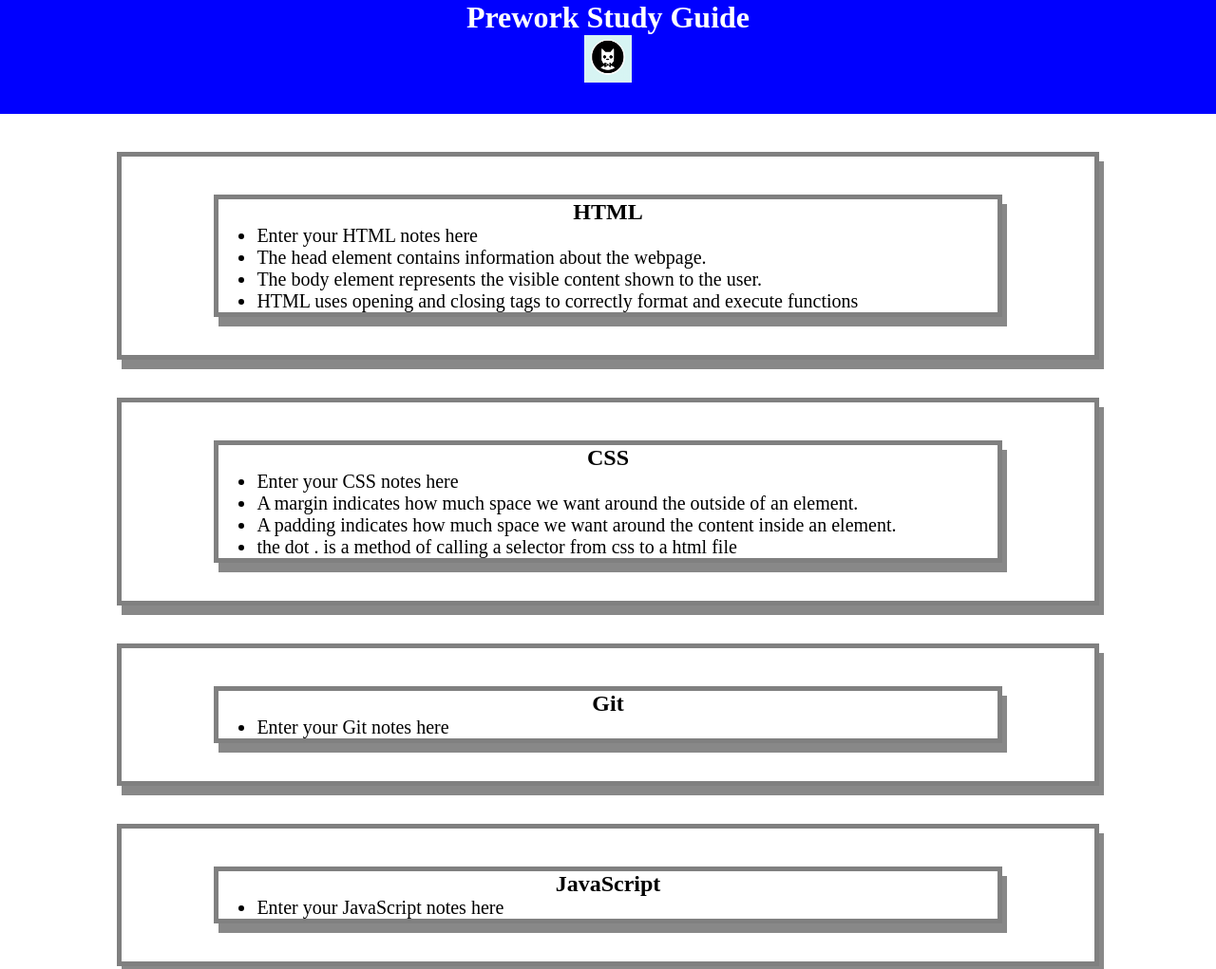
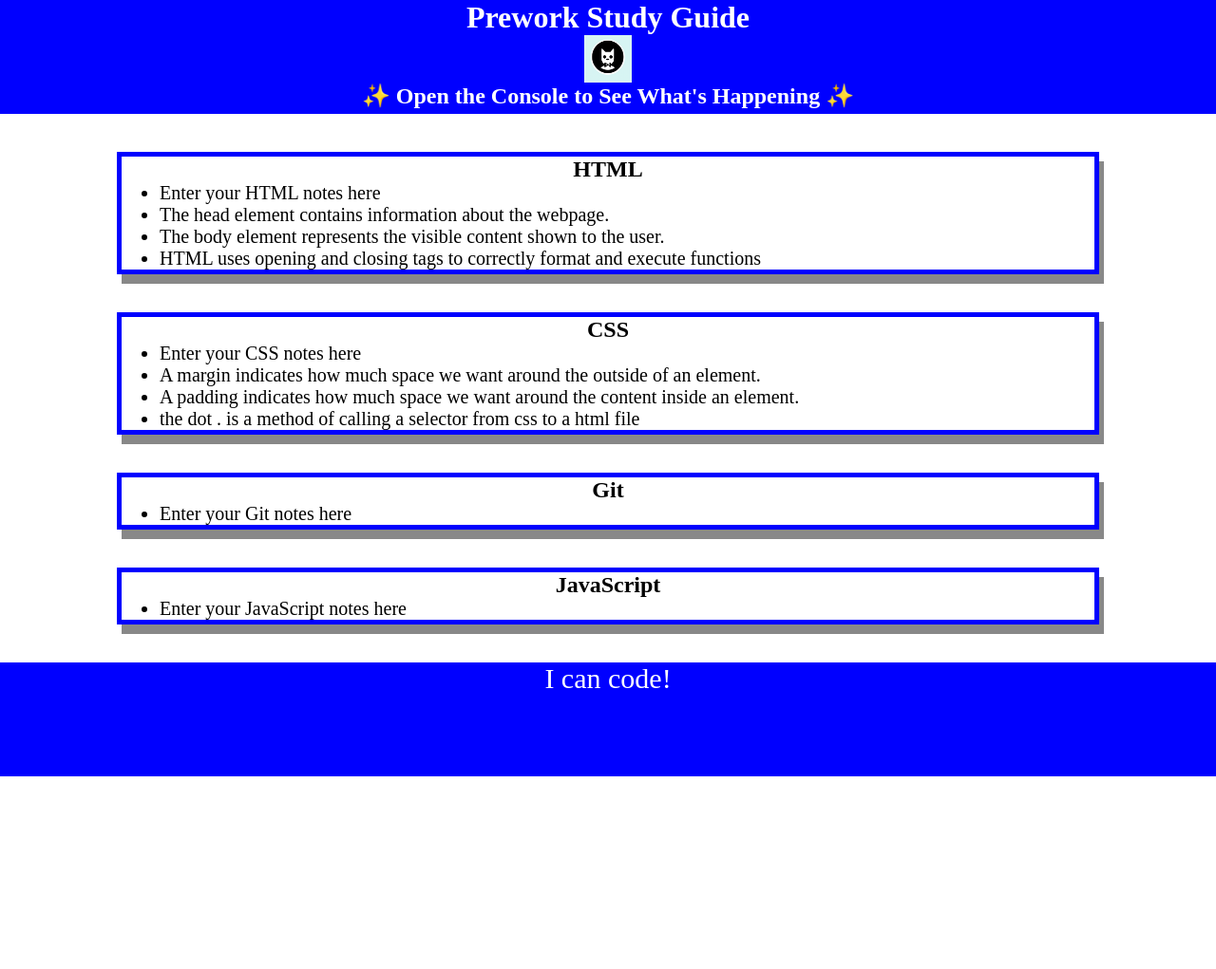
Before and after one commit to SouptheFull-Stack/prework-study-guide, a plain HTML site: page index.html in a window 1280 px wide. Shown: the top 1021 px of the page at 95% size. After the commit the page ends 818 px from the top, so only its background shows below. Drawn offline with Linux system fonts and the light colour scheme.

Commit message:
added a for loop with javascript

```diff
--- /dev/null
+++ b/assets/script.js
@@ -0,0 +1,19 @@
+const topics = ['HTML', 'CSS', 'Git', 'JavaScript'];
+
+for (let x = 0; x < topics.length; x++) {
+ console.log(topics[x]);
+}
+
+/*
+if (topic === 'HTML') {
+ console.log("Let's study HTML!");
+} else if (topic === 'CSS') {
+ console.log("Let's study CSS!");
+} else if (topic === 'Git') {
+ console.log("Let's study Git!");
+} else if (topic === 'JavaScript') {
+ console.log("Let's study JavaScript!");
+} else {
+ console.log('Please try again!');
+}
+*/
--- a/assets/style.css
+++ b/assets/style.css
@@ -37,6 +37,6 @@ p {
   .card {
     width: 80%;
     margin: 40px auto;
-    border: 5px solid gray;
+    border: 5px solid blue;
     box-shadow: 5px 10px #888888;
   }
--- a/index.html
+++ b/index.html
@@ -12,10 +12,10 @@
     <header id="header">
       <h1>Prework Study Guide</h1>
       <img src="./assets/bowtie-cat.png" alt="Profile image of cat wearing a bow tie." />
+      <h2>✨ Open the Console to See What's Happening ✨</h2>
     </header>
 
     <main>
-      <section class="card" id="html-section">
         <section class="card" id="html-section">
           <h2>HTML</h2>
           <ul>
@@ -25,9 +25,7 @@
             <li>HTML uses opening and closing tags to correctly format and execute functions</li>
           </ul>
         </section>
-      </section>
 
-      <section class="card" id="css-section">
         <section class="card" id="css-section">
           <h2>CSS</h2>
           <ul>
@@ -37,29 +35,25 @@
             <li>the dot . is a method of calling a selector from css to a html file</li>
           </ul>
         </section>
-      </section>
 
-      <section class="card" id="git-section">
         <section class="card" id="git-section">
           <h2>Git</h2>
           <ul>
             <li>Enter your Git notes here</li>
           </ul>
         </section>
-      </section>
 
-      <section class="card" id="javascript-section">
         <section class="card" id="javascript-section">
           <h2>JavaScript</h2>
           <ul>
             <li>Enter your JavaScript notes here</li>
           </ul>
         </section>
-      </section>
     </main>
 
     <footer>
       <p>I can code!</p>
     </footer>
+    <script src="./assets/script.js"></script>
   </body>
 </html>
```
